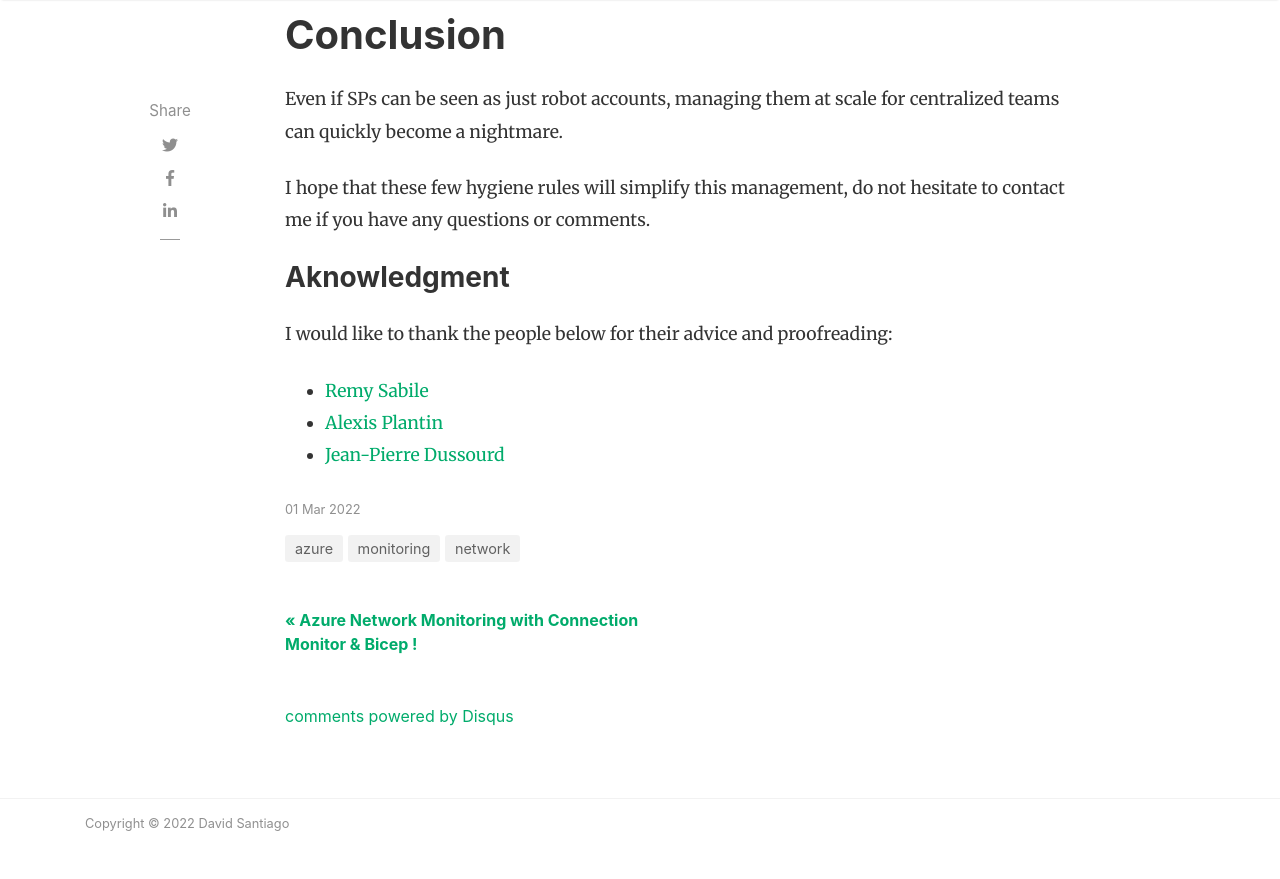
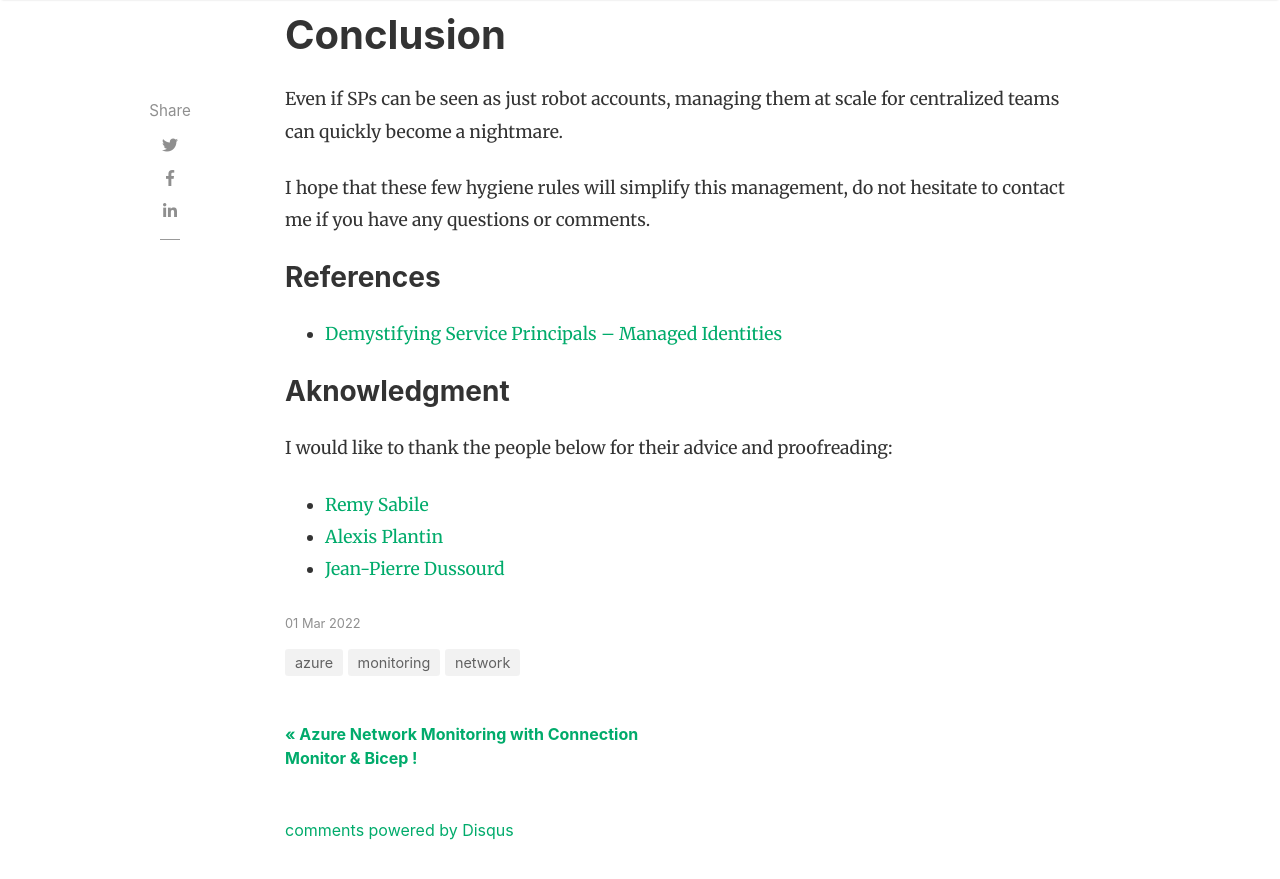
Before and after one commit to davidsntg/dawlysd.github.com, a Jekyll site: the page built from _posts/2022-03-01-service-principal-8-best-practices.md, in a window 1280 px wide and 900 px high, scrolled down 5798 px. Shown: the top 879 px of the window. Built offline with Jekyll 4.4.1, drawn with Linux system fonts in a browser that asks for light colours; nearby versions of some CDN libraries; comment, search, counter and statistics services are not loaded.

Commit message:
references added

```diff
--- a/_posts/2022-03-01-service-principal-8-best-practices.md
+++ b/_posts/2022-03-01-service-principal-8-best-practices.md
@@ -109,6 +109,10 @@ Even if SPs can be seen as just robot accounts, managing them at scale for centr
 
 I hope that these few hygiene rules will simplify this management, do not hesitate to contact me if you have any questions or comments.
 
+### References
+
+* [Demystifying Service Principals – Managed Identities](https://devblogs.microsoft.com/devops/demystifying-service-principals-managed-identities/)
+
 ### Aknowledgment
 
 I would like to thank the people below for their advice and proofreading:
```
